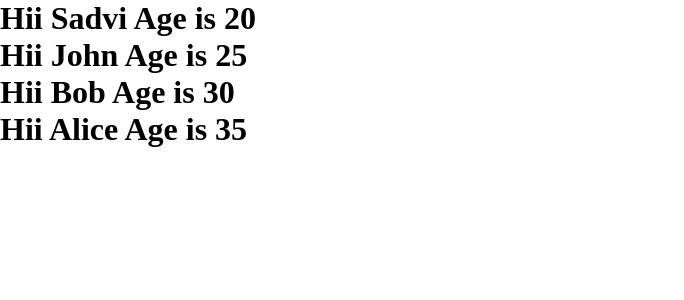
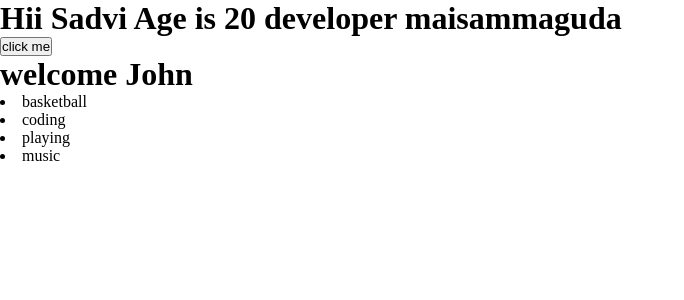
Before and after one commit to Sadvi2004/React-Tuts, a React (Create React App) app: page / in a window 1280 px wide. Shown: the top 300 px of the page, without its empty margins (0-684 px from the left). Built offline with nearby package versions, Linux system fonts and the light colour scheme; the HTML template or start-up script is replaced by a standard one.

Commit message:
Enhance Prop components: update Prop1 to include designation and user details, add button for interaction; modify Prop2 to display welcome message and hobbies based on login status.

```diff
--- a/src/App.jsx
+++ b/src/App.jsx
@@ -23,10 +23,8 @@ import Prop2 from "./Propsexample/Prop2";
 function App() {
   return (
     <div>
-      <Prop1 name="Sadvi" age={20} />
-      <Prop2 name="John" age={25} />
-      <Prop1 name="Bob" age={30} />
-      <Prop2 name="Alice" age={35} />
+      <Prop1 name="Sadvi" age={20} desig={['developer', 'designer']} userdetails={{ city: "Hyd", area: "maisammaguda" }} sendFun={function () { alert("Hi im from parent component") }} />
+      <Prop2 name="John" isLoggedIn={true} hobbies={["basketball", "coding", "playing", "music"]} />
     </div>
   )
 }
--- a/src/Propsexample/Prop1.jsx
+++ b/src/Propsexample/Prop1.jsx
@@ -3,7 +3,8 @@ import React from 'react'
 const Prop1 = (props) => {
     return (
         <div>
-            <h1>Hii {props.name} Age is {props.age}</h1>
+            <h1>Hii {props.name} Age is {props.age} {props.desig[0]} {props.userdetails.area}</h1>
+            <button onClick={props.sendFun}>click me</button>
         </div>
     )
 }
--- a/src/Propsexample/Prop2.jsx
+++ b/src/Propsexample/Prop2.jsx
@@ -1,11 +1,20 @@
 import React from 'react'
 
 const Prop2 = (props) => {
-    return (
-        <div>
-            <h1>Hii {props.name} Age is {props.age}</h1>
-        </div>
-    )
+    if (props.isLoggedIn == true) {
+        return (
+            <div>
+                <h1>welcome {props.name}</h1>
+                {
+                    props.hobbies.map((val) => {
+                        return <li>{val}</li>
+                    })
+                }
+            </div>
+        )
+    } else {
+        return <h1>Please Login</h1>
+    }
 }
 
 export default Prop2
```
